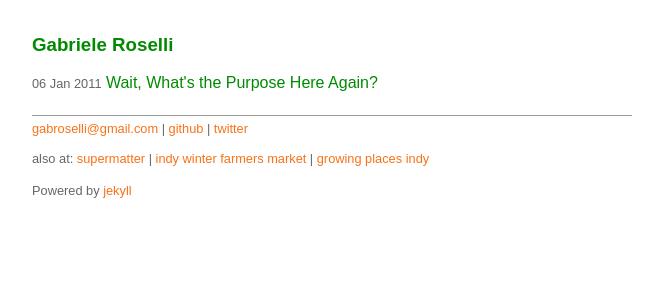
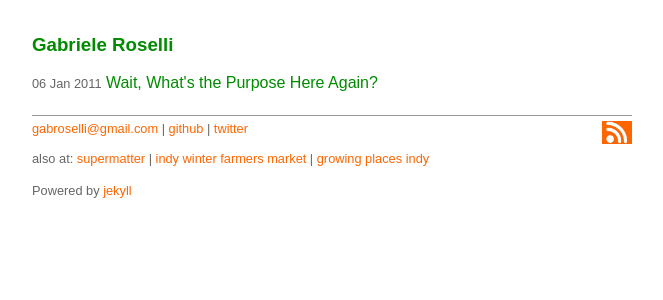
Before and after one commit to gabroselli/gabroselli.github.io, a Jekyll site: the page built from index.html, in a window 1280 px wide. Shown: the top 300 px of the page, without its empty margins (308-971 px from the left). Built offline with Jekyll 4.4.1, drawn with Linux system fonts in a browser that asks for light colours.

Commit message:
rss feed

```diff
--- a/_layouts/default.html
+++ b/_layouts/default.html
@@ -16,7 +16,7 @@
 		{{ content }}
 	</div>
 	<div id="footer">
-		<a href="mailto:gabroselli@gmail.com">gabroselli@gmail.com</a> | <a href="https://github.com/gabroselli">github</a> | <a href="http://twitter.com/#!/gabroselli">twitter</a></p>
+		<a href="mailto:gabroselli@gmail.com">gabroselli@gmail.com</a> | <a href="https://github.com/gabroselli">github</a> | <a href="http://twitter.com/#!/gabroselli">twitter</a><a href="http://feeds.feedburner.com/GabrieleRoselli"><img src="images/rss.jpg" class="rss"></a></p>
 		<p>also at: <a href="http://supermatter.com/">supermatter</a> | <a href="http://indywinterfarmersmarket.org/">indy winter farmers market</a> | <a href="http://www.growingplacesindy.org/">growing places indy</a>
 		<p id="tweet"></p>
 		<p>Powered by <a href="https://github.com/mojombo/jekyll">jekyll</a>
--- a/stylesheets/default.css
+++ b/stylesheets/default.css
@@ -33,7 +33,7 @@ html body {
 	border-top: thin solid #999;
 }
 #footer a{
-	color:#F87217;
+	color:#ff6600;
 }
 #nav{
 	float:right;
@@ -42,6 +42,12 @@ html body {
 .date {
 	color:#666;
 	font-size:80%;
+}
+
+.rss{
+	float:right;
+	width:30px;
+	height:23px;
 }
 
 p{
```
Also changed, not shown: images/rss.jpg (added).
